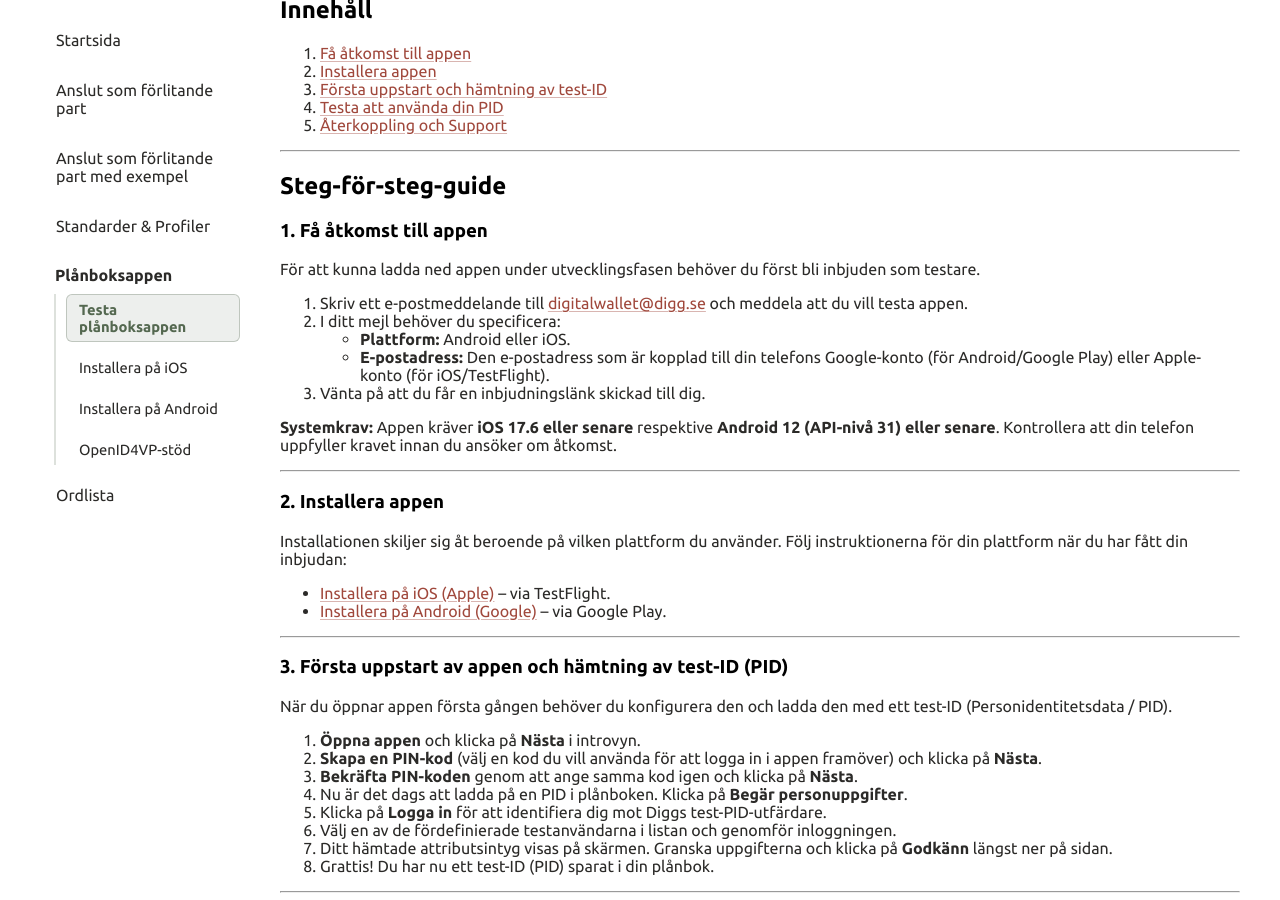
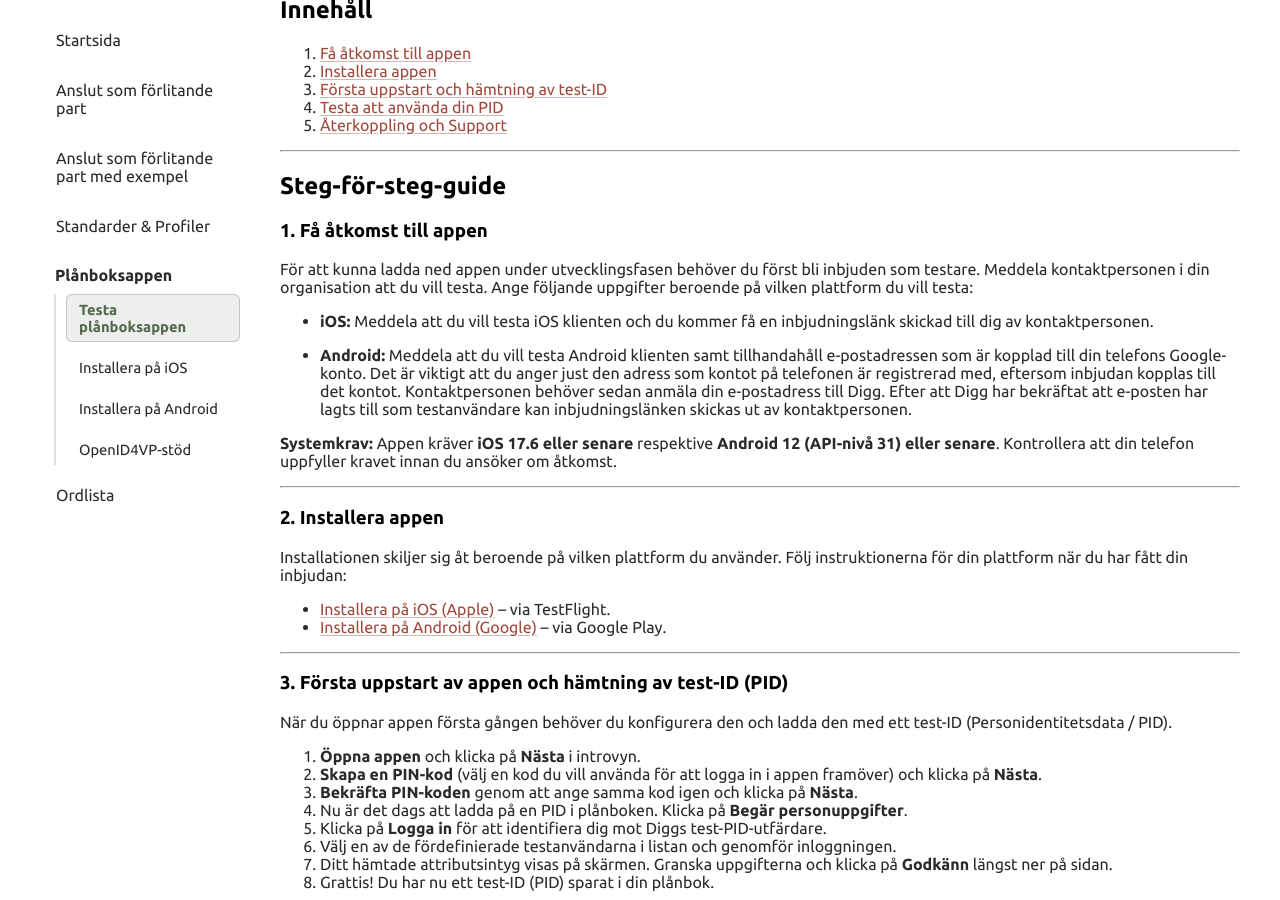
Before and after one commit to diggsweden/wallet-utvecklarportal, a Jekyll site: the page built from pages/planboksappen/prova-planboksappen.md, in a window 1280 px wide and 900 px high, scrolled down 376 px. Built offline with Jekyll 4.4.1, drawn with Linux system fonts in a browser that asks for light colours.

Commit message:
docs: invite info
Signed-off-by: Johnny Thuland <extern.johnny.thuland@digg.se>

```diff
--- a/pages/planboksappen/prova-planboksappen.md
+++ b/pages/planboksappen/prova-planboksappen.md
@@ -22,12 +22,13 @@ Denna guide beskriver steg-för-steg hur du laddar ned, installerar och provar d
 ### 1. Få åtkomst till appen
 
 För att kunna ladda ned appen under utvecklingsfasen behöver du först bli inbjuden som testare.
+Meddela kontaktpersonen i din organisation att du vill testa. Ange följande uppgifter beroende på vilken plattform du vill testa:
+   - **iOS:**
+   Meddela att du vill testa iOS klienten och du kommer få en inbjudningslänk skickad till dig av kontaktpersonen.
 
-1. Skriv ett e-postmeddelande till [digitalwallet@digg.se](mailto:digitalwallet@digg.se) och meddela att du vill testa appen.
-2. I ditt mejl behöver du specificera:
-   - **Plattform:** Android eller iOS.
-   - **E-postadress:** Den e-postadress som är kopplad till din telefons Google-konto (för Android/Google Play) eller Apple-konto (för iOS/TestFlight).
-3. Vänta på att du får en inbjudningslänk skickad till dig.
+   - **Android:**
+   Meddela att du vill testa Android klienten samt tillhandahåll e-postadressen som är kopplad till din telefons Google-konto. Det är viktigt att du anger just den adress som kontot på telefonen är registrerad med, eftersom inbjudan kopplas till det kontot.
+   Kontaktpersonen behöver sedan anmäla din e-postadress till Digg. Efter att Digg har bekräftat att e-posten har lagts till som testanvändare kan inbjudningslänken skickas ut av kontaktpersonen.
 
 **Systemkrav:** Appen kräver **iOS 17.6 eller senare** respektive **Android 12 (API-nivå 31) eller senare**. Kontrollera att din telefon uppfyller kravet innan du ansöker om åtkomst.
 
```
